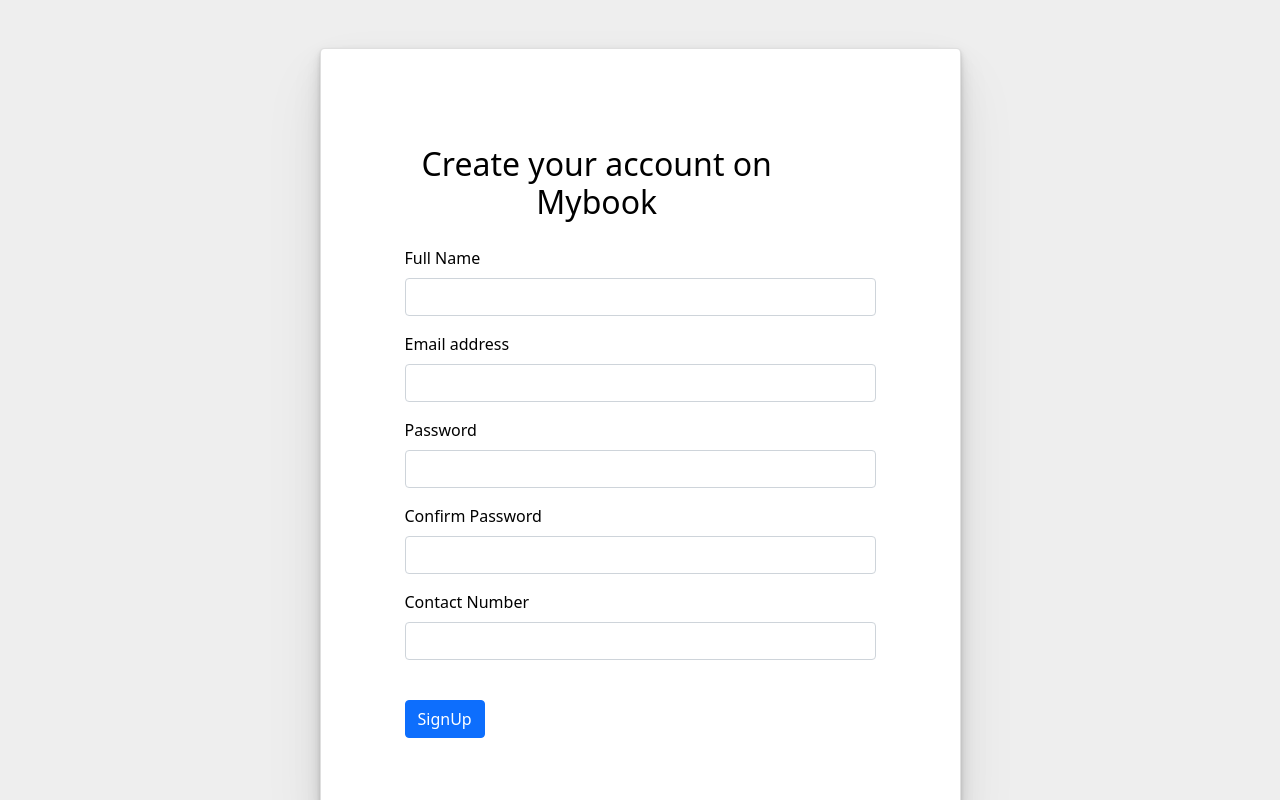
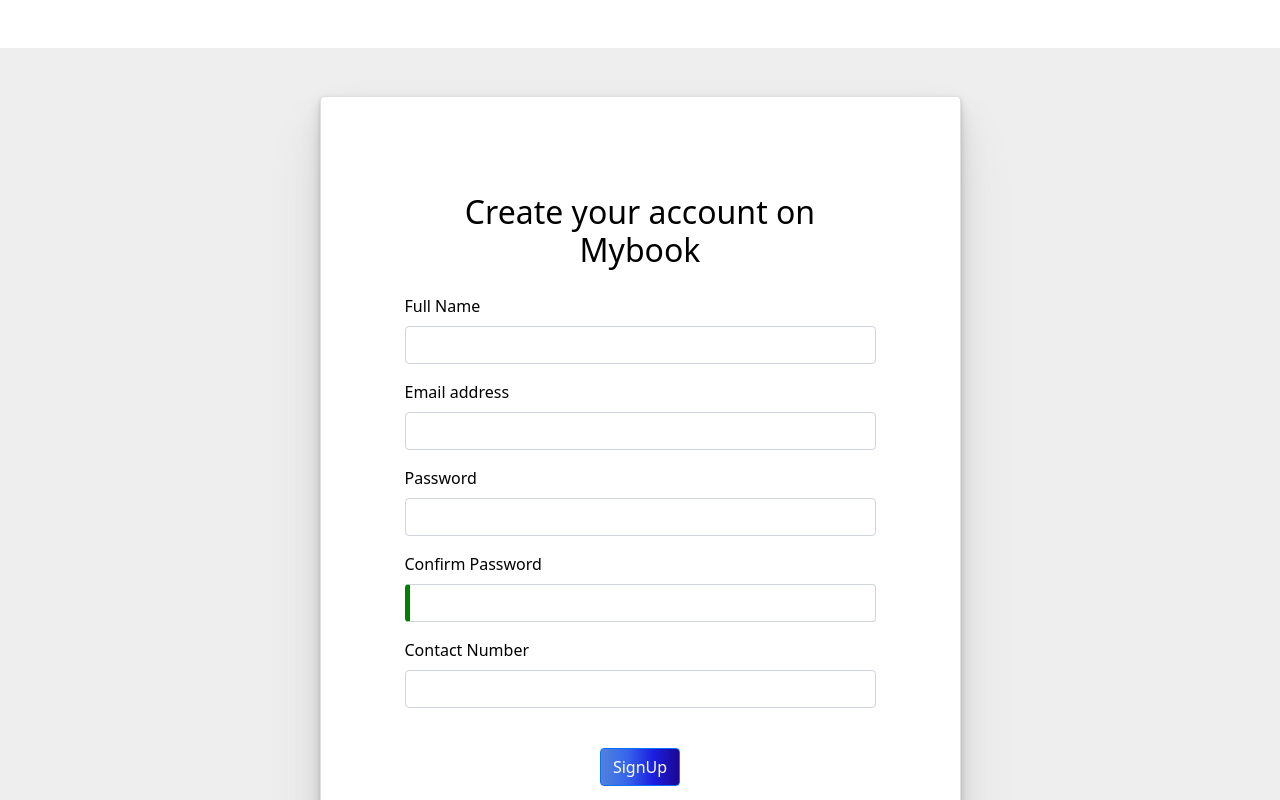
Before and after one commit to sahilyadav151299/MyBook, an Angular app in the folder frontend/: page /signup in a window 1280 px wide. Shown: the top 800 px of the page. Built offline with nearby package versions, Linux system fonts and the light colour scheme.

Commit message:
Login Component Updated

```diff
--- a/frontend/src/app/app-routing.module.ts
+++ b/frontend/src/app/app-routing.module.ts
@@ -1,10 +1,12 @@
 import { SignUpComponent } from './components/signUp/signUp.component';
+import { LoginComponent } from './components/login/login.component';
 import { NgModule } from '@angular/core';
 import { RouterModule, Routes } from '@angular/router';
 
 
 const routes: Routes = [
-  {path: 'signup', component: SignUpComponent}
+  {path: 'signup', component: SignUpComponent},
+  {path: 'login', component: LoginComponent}
 ];
 
 @NgModule({
--- a/frontend/src/app/app.component.html
+++ b/frontend/src/app/app.component.html
@@ -1,2 +1 @@
-<!-- <app-login></app-login> -->
-<app-signUp></app-signUp>
+<router-outlet></router-outlet>
--- a/frontend/src/app/components/login/login.component.css
+++ b/frontend/src/app/components/login/login.component.css
@@ -1,13 +1,8 @@
- /* .main-card{
-    float: right;
-    margin-right: 10%;
-    margin-top: 10%;
 
-}
 .content{
     box-shadow: rgba(0, 0, 0, 0.07) 0px 1px 2px, rgba(0, 0, 0, 0.07) 0px 2px 4px, rgba(0, 0, 0, 0.07) 0px 4px 8px, rgba(0, 0, 0, 0.07) 0px 8px 16px, rgba(0, 0, 0, 0.07) 0px 16px 32px, rgba(0, 0, 0, 0.07) 0px 32px 64px;
     border-radius: 5%;
-} */
+}
 
  .danger{
     color: red;
@@ -19,30 +14,6 @@
 input.ng-valid{
     border-left: 5px solid green;
 }
-
-/*
-*{
-    padding: 0;
-    margin: 0;
-    box-sizing: border-box;
-}
-
-.row{
-    background: white;
-    border-radius: 30px;
-    box-shadow: 12px 12px 22px;
-}
-
-.image{
-    width: 550px;
-    height: 700px;
-}
-
-.body{
-    width: 900px;
-    height: 1000px;
-} */
-
 
 .gradient-custom-2 {
     /* fallback for old browsers */
@@ -66,3 +37,8 @@
       border-bottom-right-radius: .3rem;
     }
   }
+
+  .content{
+    box-shadow: rgba(0, 0, 0, 0.07) 0px 1px 2px, rgba(0, 0, 0, 0.07) 0px 2px 4px, rgba(0, 0, 0, 0.07) 0px 4px 8px, rgba(0, 0, 0, 0.07) 0px 8px 16px, rgba(0, 0, 0, 0.07) 0px 16px 32px, rgba(0, 0, 0, 0.07) 0px 32px 64px;
+    border-radius: 5%;
+}
--- a/frontend/src/app/components/login/login.component.html
+++ b/frontend/src/app/components/login/login.component.html
@@ -1,62 +1,16 @@
- <!-- <div class = "main-card ">
-  <div class = "row">
-          <div class="card mt-5 content" style="width: 40rem;">
-              <form [formGroup]="logInForm" (ngSubmit)="onSignUp()">
-                  <div class = "form-gruop row">
-                      <div class="mb-3 px-4 mt-4 form-group col-md-10">
-                          <h2>Login to your Mybook account</h2>
-                      </div>
-                      <div class="mb-3 px-4 col-xs-3 form-group">
-                          <label for="email" class="form-label">Email address</label>
-                          <input type="email" class="form-control" formControlName="email" [ngClass]="{ 'is-invalid': submitted && f['email'].errors }">
-                           <!-- <span class="danger" *ngIf="email?.touched && email?.invalid" >Email is Invalid</span>
-                          <div *ngIf="submitted && f['email'].errors" class="invalid-feedback">
-                            <div *ngIf="f['email'].errors['required']">Email is required.</div>
-                            <div *ngIf="f['email'].errors['email']">Email must be a valid email address.</div>
-                          </div>
-                      </div>
-                      <div class="mb-3 px-4 col-xs-3">
-                      <label for="password" class="form-label">Password</label>
-                      <input type="password" class="form-control" formControlName="password" [ngClass]="{ 'is-invalid': submitted && f['password'].errors }" >
-                       <!-- <small class="danger" *ngIf= "password?.touched && !password?.valid">Password is Required</small>
-                      <div *ngIf="submitted && f['password'].errors" class="invalid-feedback">
-                        <div *ngIf="f['password'].errors['required']">Password is required.</div>
-                        <div *ngIf="f['password'].errors['pattern']">Password must include a uppercase letter, lowercase letter, number, special character & atleast 8 alphanumeric in length .</div>
-                      </div>
-
-                      </div>
-
-
-                      <div class="mb-4 mt-4 px-4 col-xs-3">
-                           <!-- <button type="submit" class="btn btn-primary" [disabled]="logInForm.invalid">Login</button>
-                          <button type="submit" class="btn btn-primary">LogIn</button>
-                      </div>
-                  </div>
-              </form>
-          </div>
-  </div>
-</div>
-  -->
-
-<!-- <section  class="login py-5 bg-light">
-  <div class="container body">
-
-    <div class="row g-0">
-      <div class="col-lg-5"></div>
-       <img src="https://wallup.net/wp-content/uploads/2017/05/30/360263-women-books-fantasy_art-artwork-library-portrait_display-748x1330.jpg" class="img-fluid image">
-      <h1>Welcome to my MyBook</h1>
-    </div>
-
-  </div>
-</section> -->
-
-<section class="h-100 gradient-form" style="background-color: #eee;">
-  <div class="container py-5 h-100">
+<section class="h-100 gradient-form mb-5" style="background-color: #eee;">
+  <div class="container py-5 h-100 mt-5">
     <div class="row d-flex justify-content-center align-items-center h-100">
       <div class="col-xl-10">
-        <div class="card rounded-3 text-black">
+        <div class="card rounded-3 text-black content">
           <div class="row g-0">
-            <div class="col-lg-6">
+            <div class="col-lg-6 d-flex align-items-center gradient-custom-2">
+              <div class="text-white text-center px-3 py-4 p-md-5 mx-md-4">
+                <h4 class="mb-4">Rent your Favorite Books!!!</h4>
+                <p class="small mb-0">Knowledge is power and comes through learning and education. Knowledge comes through book and here we provides you a wide range of books to rent. Login to our website, search your books and rent it to get delivered to your place, have fun :)</p>
+              </div>
+            </div>
+            <div class="col-lg-6 ">
               <div class="card-body p-md-5 mx-md-4">
 
                 <div class="text-center">
@@ -98,22 +52,17 @@
                   </div>
                   <div class="d-flex align-items-center justify-content-center pb-4">
                     <p class="mb-0 me-2">Don't have an account?</p>
-                    <button type="button" class="btn btn-outline-primary">Create new</button>
+                    <a href="" class="nav-link"><button type="button" class="btn btn-outline-primary">Create new</button></a>
                   </div>
 
                 </form>
 
               </div>
             </div>
-            <div class="col-lg-6 d-flex align-items-center gradient-custom-2">
-              <div class="text-white text-center px-3 py-4 p-md-5 mx-md-4">
-                <h4 class="mb-4">Rent your Favorite Books!!!</h4>
-                <p class="small mb-0">Lorem ipsum dolor sit amet, consectetur adipisicing elit, sed do eiusmod tempor incididunt ut labore et dolore magna aliqua. Ut enim ad minim veniam, quis nostrud exercitation ullamco laboris nisi ut aliquip ex ea commodo consequat.</p>
-              </div>
-            </div>
+
           </div>
         </div>
       </div>
     </div>
   </div>
-</section> -->
+</section>
--- a/frontend/src/app/components/signUp/signUp.component.css
+++ b/frontend/src/app/components/signUp/signUp.component.css
@@ -1,9 +1,3 @@
-/* .main-card{
-    float: right;
-    margin-right: 10%;
-    margin-top: 2%;
-
-} */
 .content{
     box-shadow: rgba(0, 0, 0, 0.07) 0px 1px 2px, rgba(0, 0, 0, 0.07) 0px 2px 4px, rgba(0, 0, 0, 0.07) 0px 4px 8px, rgba(0, 0, 0, 0.07) 0px 8px 16px, rgba(0, 0, 0, 0.07) 0px 16px 32px, rgba(0, 0, 0, 0.07) 0px 32px 64px;
     border-radius: 5%;
@@ -19,3 +13,14 @@
 input.ng-valid{
     border-left: 5px solid green;
 }
+
+.gradient-custom-2 {
+    /* fallback for old browsers */
+    background: #fccb90;
+
+    /* Chrome 10-25, Safari 5.1-6 */
+    background: -webkit-linear-gradient(to right, #5082dd, #3666eb, #1b1fe0, #1c0792);
+
+    /* W3C, IE 10+/ Edge, Firefox 16+, Chrome 26+, Opera 12+, Safari 7+ */
+    background: linear-gradient(to right, #5082dd, #3666eb, #1b1fe0, #1c0792);
+  }
--- a/frontend/src/app/components/signUp/signUp.component.html
+++ b/frontend/src/app/components/signUp/signUp.component.html
@@ -1,5 +1,5 @@
-<section class="h-100 gradient-form" style="background-color: #eee;">
-  <div class="container py-5 h-100">
+<section class="h-100 gradient-form mb-5" style="background-color: #eee;">
+  <div class="container py-5 h-100 mt-5">
     <div class="row d-flex justify-content-center align-items-center h-100">
       <div class="col-lg-7">
         <div class="card rounded-3 text-black content">
@@ -7,8 +7,8 @@
                             <div class="col-lg-">
                               <div class="card-body p-md-5 mx-md-4">
                               <form [formGroup]="signUpForm" (ngSubmit)="onSignUp()">
-                                  <div class = "form-gruop row ">
-                                      <div class="mb-3 mt-5 form-group col-md-10 text-center">
+                                  <div class = "form-gruop row d-flex align-items-center justify-content-center">
+                                      <div class="mb-3 mt-5 form-group col-md-10  text-center">
                                           <h2>Create your account on Mybook</h2>
                                       </div>
                                       <div class="mb-3 px-4 col-xs-3 form-group col-md-12">
@@ -43,8 +43,11 @@
                                       </div>
                                       <div class="mb-3 px-4 col-xs-3">
                                           <label for="confirmPassword" class="form-label">Confirm Password</label>
-                                          <input type="password" class="form-control" formControlName="confirmPassword">
-                                          <small class="danger" *ngIf= "confirmPassword?.value != password?.value">Password must be same</small>
+                                          <input type="password" class="form-control" formControlName="confirmPassword" [ngClass]="{ 'is-invalid': submitted && f['confirmPassword'].errors }">
+                                          <!-- <small class="danger" *ngIf= "confirmPassword?.value != password?.value">Password must be same</small> -->
+                                          <div *ngIf="submitted && f['confirmPassword'].errors" class="invalid-feedback">
+                                            <small class="danger" *ngIf= "confirmPassword?.value != password?.value">Password must be same</small>
+                                          </div>
 
                                       </div>
                                       <div class="mb-3 px-4 col-xs-3">
@@ -57,9 +60,9 @@
 
                                           </div>
                                       </div>
-                                      <div class="mb-4 mt-4 px-4 col-xs-3">
+                                      <div class="mb-4 mt-4 px-4 col-xs-3 d-flex align-items-center justify-content-center pb-4">
                                           <!-- <button type="submit" class="btn btn-primary" [disabled]="signUpForm.invalid">SignUp</button> -->
-                                          <button type="submit" class="btn btn-primary">SignUp</button>
+                                          <button type="submit" class="btn btn-primary  gradient-custom-2">SignUp</button>
                                       </div>
                                   </div>
                               </form>
--- a/frontend/src/app/components/signUp/signUp.component.ts
+++ b/frontend/src/app/components/signUp/signUp.component.ts
@@ -30,9 +30,20 @@
       password: ['', [Validators.required, Validators.pattern(/^(?=\D*\d)(?=[^a-z]*[a-z])(?=.*[$@$!%*#?&^])(?=[^A-Z]*[A-Z]).{8,30}$/)]],
       confirmPassword: ['', Validators.required],
       contactNumber: ['', [Validators.required, Validators.min(1000000000), Validators.max(9999999999)]],
-    })
+    },{validator: this.checkIfMatchingPasswords('password', 'confirmPassword')})
   }
-
+  checkIfMatchingPasswords(passwordKey: string, passwordConfirmationKey: string) {
+    return (group: FormGroup) => {
+      let passwordInput = group.controls[passwordKey],
+          passwordConfirmationInput = group.controls[passwordConfirmationKey];
+      if (passwordInput.value !== passwordConfirmationInput.value) {
+        return passwordConfirmationInput.setErrors({notEquivalent: true})
+      }
+      else {
+          return passwordConfirmationInput.setErrors(null);
+      }
+    }
+  }
   ngOnInit(): void {
   }
 
@@ -68,47 +79,18 @@
     }
 
     this.success = JSON.stringify(this.signUpForm.value);
-    // console.log(this.signUpForm.value.name);
-    // this.userService.addUser(
-    //   this.signUpForm.value.name,
-    //   this.signUpForm.value.email,
-    //   this.signUpForm.value.password,
-    //   this.signUpForm.value.confirmPassword,
-    //   this.signUpForm.value.contactNumber
-    // ).subscribe((event: HttpEvent<any>) => {
-    //   switch (event.type) {
-    //     case HttpEventType.Sent:
-    //       console.log('Request has been made!');
-    //       break;
-    //     case HttpEventType.ResponseHeader:
-    //       console.log('Response header has been received!');
-    //       break;
-    //     case HttpEventType.Response:
-    //       console.log('User successfully created!', event.body);
-    //   }
-    // })
 
     this.userService.register(this.signUpForm.value)
       .subscribe((response) => {
-      //  alert('Congratulations, You have successfully Created user Account.')
-      // alert(response['msg']);
       var msg = response['msg'];
-      // alert(msg);
       if(msg == 'Email Already Exists'){
         Swal.fire({
           icon: 'error',
           title: 'Oops...',
           text: msg,
-          // footer: '<a href="">Why do I have this issue?</a>'
         })
       }
       if(msg == 'User Created Successfully'){
-      // Swal.fire(
-      //     'Congratulations!!',
-      //     // 'You have successfully Created user Account.',
-      //     response['msg'],
-      //     'success'
-      //   )
         Swal.fire({
           icon: 'success',
           title: 'Congratulations!!',
@@ -118,6 +100,5 @@
       }
           console.log(response);
       });
-      // alert("Congratulations, You have successfully Created user Account.");
   }
 }
```
Also changed, not shown: frontend/src/app/services/user.service.ts (+0 -42 lines).
